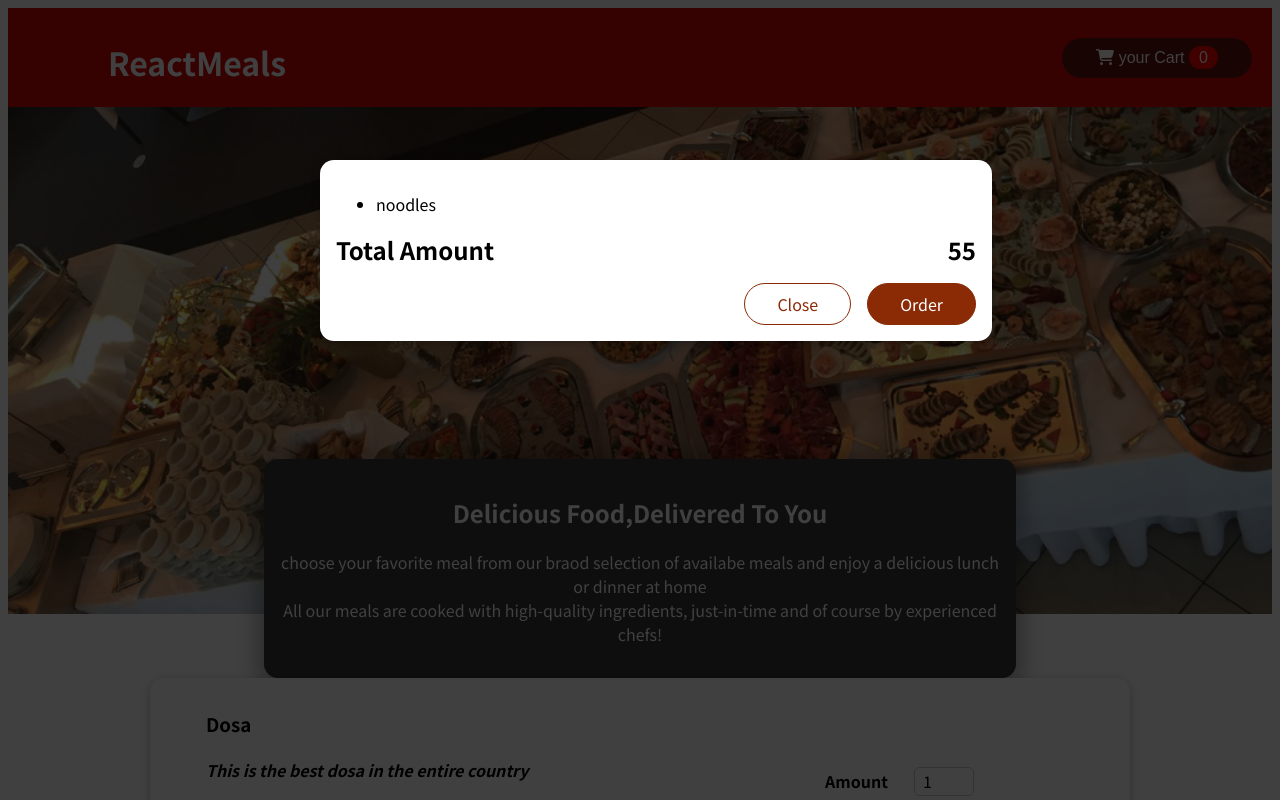
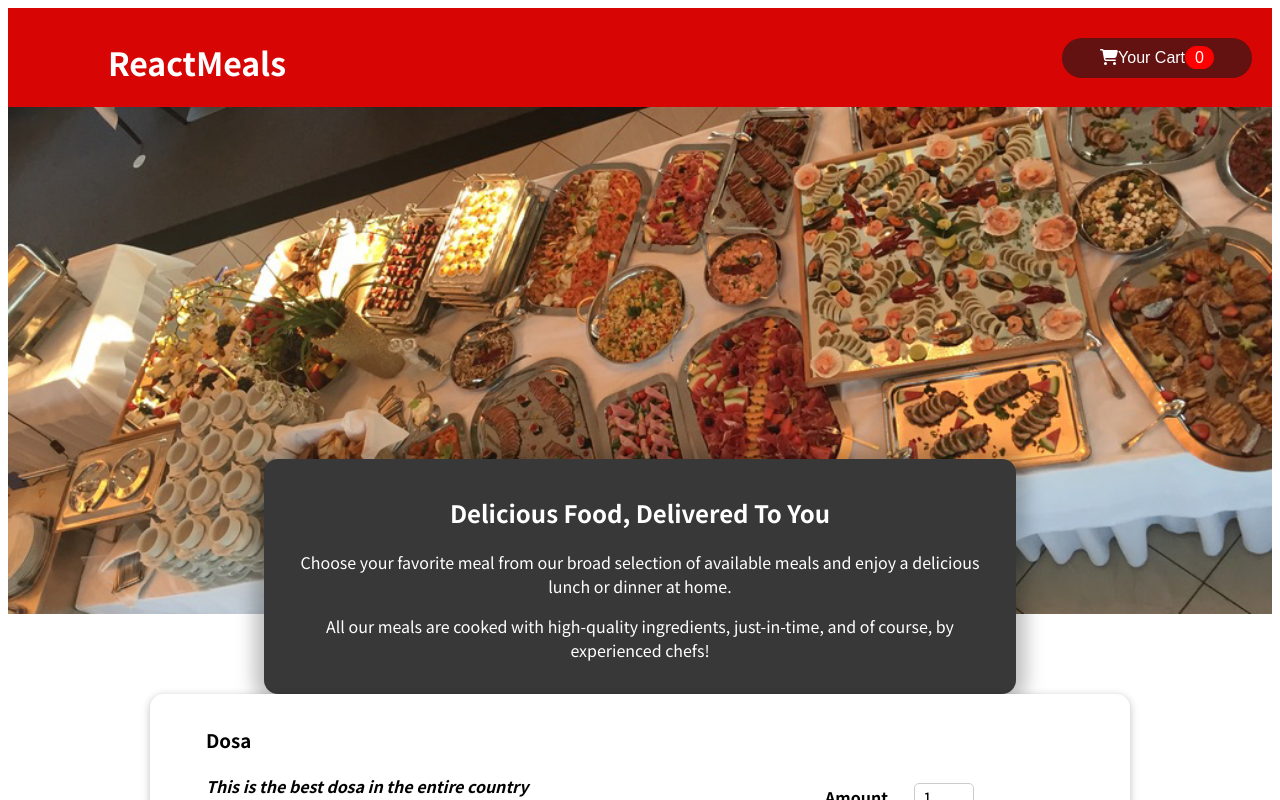
Before and after one commit to jagannatarajan1/restaurant, a React (Create React App) app: page / in a window 1280 px wide. Shown: the top 800 px of the page. Built offline with nearby package versions, Linux system fonts and the light colour scheme.

Commit message:
close cart is done

```diff
--- a/src/App.js
+++ b/src/App.js
@@ -1,12 +1,19 @@
-import React from "react";
+import React, { useState } from "react";
 import Header from "./components/Layout/Header";
 import Cart from "./components/Cart/cart";
 
 function App() {
+  const [showONScreen, setShowOnScreen] = useState(false);
+  const displayCart = (props) => {
+    setShowOnScreen(true);
+  };
+  const closeCart = (props) => {
+    setShowOnScreen(false);
+  };
   return (
     <React.Fragment>
-      <Cart></Cart>
-      <Header></Header>
+      {showONScreen && <Cart yourcartclose={closeCart} />}
+      <Header yourcart={displayCart} />
     </React.Fragment>
   );
 }
--- a/src/components/Cart/cart.js
+++ b/src/components/Cart/cart.js
@@ -11,14 +11,16 @@ const Cart = (props) => {
   );
   return (
     <React.Fragment>
-      <Modal>
+      <Modal yourcartclose={props.yourcartclose}>
         {cartItems}
         <div className="total">
           <span>Total Amount</span>
           <span>55</span>
         </div>
         <div className="actions ">
-          <button className="button--alt ">Close</button>
+          <button className="button--alt " onClick={props.yourcartclose}>
+            Close
+          </button>
           <button className="button">Order</button>
         </div>
       </Modal>
--- a/src/components/Layout/Header.js
+++ b/src/components/Layout/Header.js
@@ -3,27 +3,30 @@ import Button from "../Ui/Button/Button";
 import "./Header.css";
 import mealsimage from "../../assets/meals.jpg";
 import Mealslist from "../Ui/Button/Meals/Mealslist";
-const Header = () => {
+
+const Header = (props) => {
   return (
     <React.Fragment>
       <div className="Headerdiv">
         <h1>ReactMeals</h1>
-        <Button>your Cart</Button>
+        <Button onClick={props.yourcart}>Your Cart</Button>
       </div>
       {/* eslint-disable-next-line */}
-      <img src={mealsimage} alt="this is beautiful meals image" />
+      <img src={mealsimage} alt="this is a beautiful meals image" />
       <div className="headerparagraph">
+        <h2>Delicious Food, Delivered To You</h2>
         <p>
-          <h2>Delicious Food,Delivered To You</h2>
-          choose your favorite meal from our braod selection of availabe meals
-          and enjoy a delicious lunch or dinner at home
-          <br />
-          All our meals are cooked with high-quality ingredients, just-in-time
-          and of course by experienced chefs!
+          Choose your favorite meal from our broad selection of available meals
+          and enjoy a delicious lunch or dinner at home.
+        </p>
+        <p>
+          All our meals are cooked with high-quality ingredients, just-in-time,
+          and of course, by experienced chefs!
         </p>
       </div>
-      <Mealslist></Mealslist>
+      <Mealslist />
     </React.Fragment>
   );
 };
+
 export default Header;
--- a/src/components/Ui/Button/Button.css
+++ b/src/components/Ui/Button/Button.css
@@ -8,6 +8,7 @@
   margin-right: 20px;
   border-radius: 20px;
   border: 1px;
+  cursor: pointer;
 }
 #button span {
   background-color: rgb(254, 0, 0);
--- a/src/components/Ui/Button/Button.js
+++ b/src/components/Ui/Button/Button.js
@@ -1,13 +1,15 @@
 import React from "react";
 import Carticon from "../../Cart/carticon";
 import "./Button.css";
+
 const Button = (props) => {
   return (
-    <React.Fragment>
-      <button id="button" type={props.type || "button"}>
-        <Carticon></Carticon> {props.children} <span>0</span>
-      </button>
-    </React.Fragment>
+    <button id="button" type="button" onClick={props.onClick}>
+      <Carticon />
+      {props.children}
+      <span>0</span>
+    </button>
   );
 };
+
 export default Button;
--- a/src/components/Ui/Modal.js
+++ b/src/components/Ui/Modal.js
@@ -2,7 +2,9 @@ import React from "react";
 import ReactDOM from "react-dom";
 import "./Modal.css";
 
-const BackDrop = () => <div className="backdrop"></div>;
+const BackDrop = (props) => (
+  <div className="backdrop" onClick={props.yourcartclose}></div>
+);
 
 const ModalOverlay = (props) => (
   <div className="modal">
@@ -15,7 +17,10 @@ const PortalContainer = document.getElementById("overlays");
 const Modal = (props) => {
   return (
     <React.Fragment>
-      {ReactDOM.createPortal(<BackDrop />, PortalContainer)}
+      {ReactDOM.createPortal(
+        <BackDrop yourcartclose={props.yourcartclose} />,
+        PortalContainer
+      )}
       {ReactDOM.createPortal(
         <ModalOverlay>{props.children}</ModalOverlay>,
         PortalContainer
```
